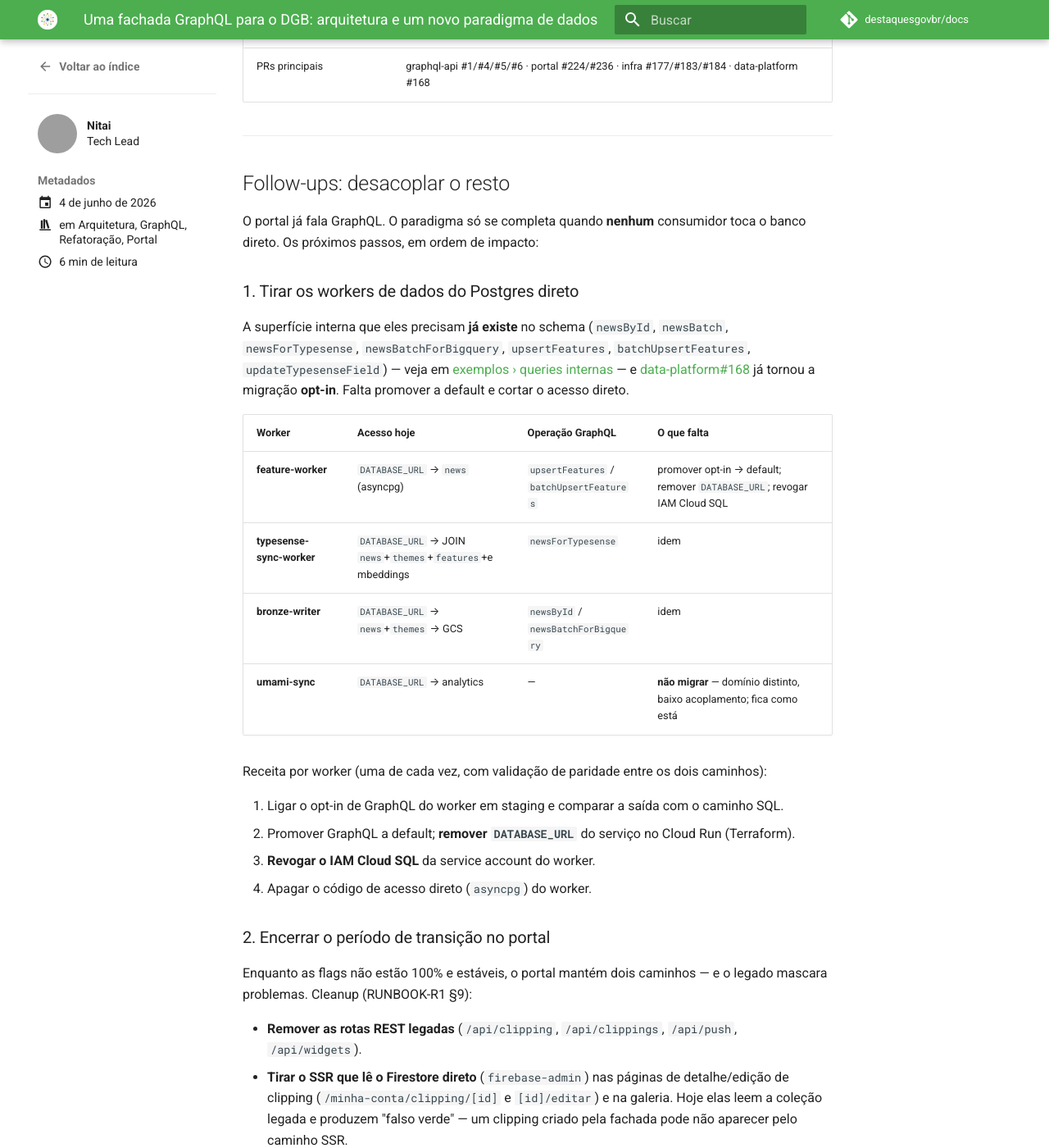
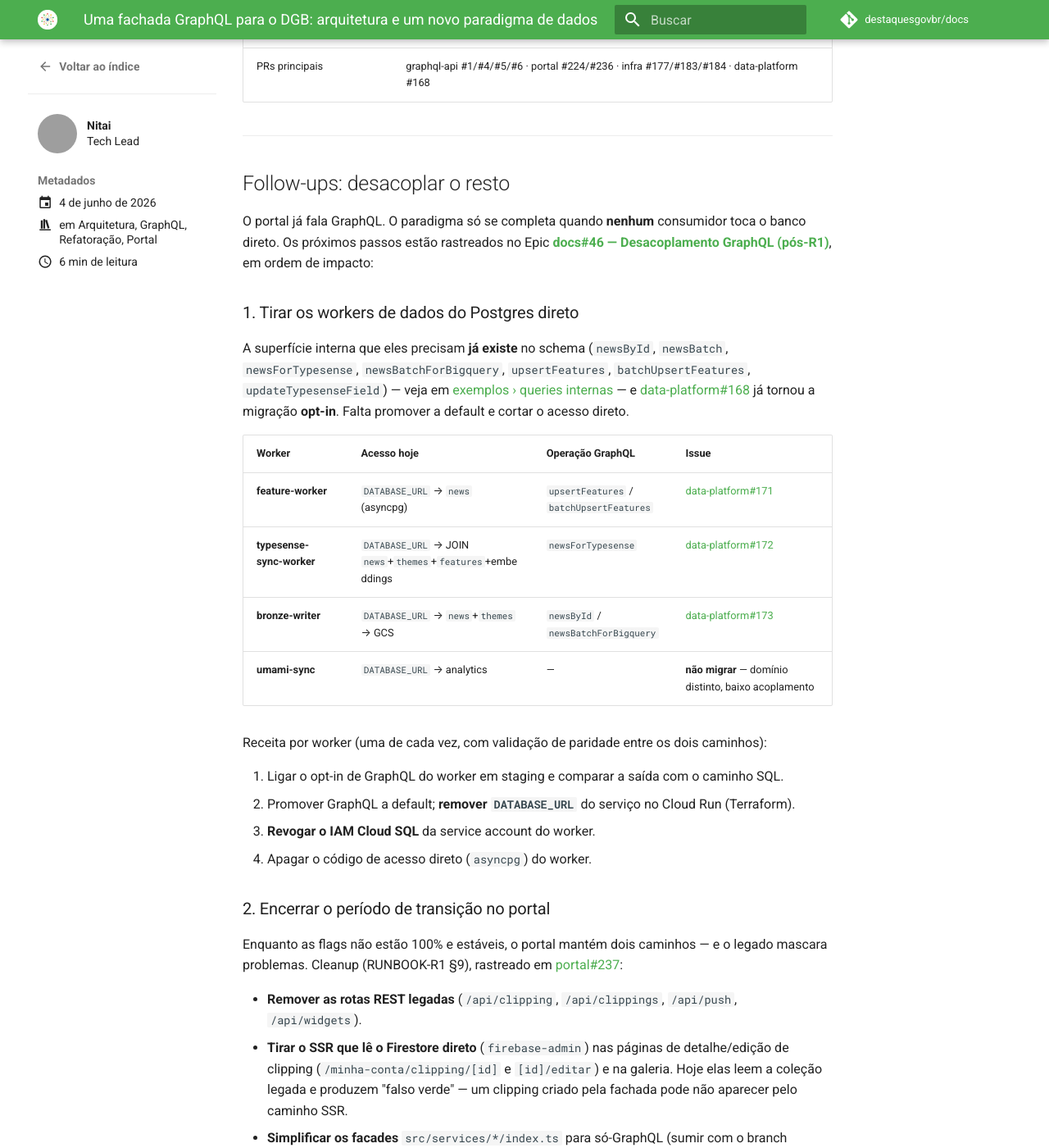
Before and after one commit to destaquesgovbr/docs, an MkDocs documentation site: the page built from docs/blog/posts/2026-06-04-fachada-graphql-dgb.md, in a window 1280 px wide and 1400 px high, scrolled down 3173 px. Shown: the whole window at 82% size. Built offline with MkDocs 1.6.1 and Material for MkDocs 9.7.7, drawn with Linux system fonts in a browser that asks for light colours; comment, search, counter and statistics services are not loaded; some of the changed text lies outside the part shown; grey boxes are pictures that could not be loaded.

Commit message:
blog: referencia as issues de follow-up no post da fachada GraphQL
Vincula a seção de follow-ups ao Epic docs#46 e às issues criadas:
data-platform#171/#172/#173 (workers), portal#237 (cleanup), infra#186 (CORS).

```diff
--- a/docs/blog/posts/2026-06-04-fachada-graphql-dgb.md
+++ b/docs/blog/posts/2026-06-04-fachada-graphql-dgb.md
@@ -98,18 +98,18 @@ Quanto mais o time pensar "isso é uma query no schema" em vez de "isso é uma l
 
 ## Follow-ups: desacoplar o resto
 
-O portal já fala GraphQL. O paradigma só se completa quando **nenhum** consumidor toca o banco direto. Os próximos passos, em ordem de impacto:
+O portal já fala GraphQL. O paradigma só se completa quando **nenhum** consumidor toca o banco direto. Os próximos passos estão rastreados no Epic [**docs#46 — Desacoplamento GraphQL (pós-R1)**](https://github.com/destaquesgovbr/docs/issues/46), em ordem de impacto:
 
 ### 1. Tirar os workers de dados do Postgres direto
 
 A superfície interna que eles precisam **já existe** no schema (`newsById`, `newsBatch`, `newsForTypesense`, `newsBatchForBigquery`, `upsertFeatures`, `batchUpsertFeatures`, `updateTypesenseField`) — veja em [exemplos › queries internas](https://destaquesgovbr.github.io/graphql-api/exemplos/) — e [data-platform#168](https://github.com/destaquesgovbr/data-platform/pull/168) já tornou a migração **opt-in**. Falta promover a default e cortar o acesso direto.
 
-| Worker | Acesso hoje | Operação GraphQL | O que falta |
-|--------|-------------|------------------|-------------|
-| **feature-worker** | `DATABASE_URL` → `news` (asyncpg) | `upsertFeatures` / `batchUpsertFeatures` | promover opt-in → default; remover `DATABASE_URL`; revogar IAM Cloud SQL |
-| **typesense-sync-worker** | `DATABASE_URL` → JOIN `news`+`themes`+`features`+embeddings | `newsForTypesense` | idem |
-| **bronze-writer** | `DATABASE_URL` → `news`+`themes` → GCS | `newsById` / `newsBatchForBigquery` | idem |
-| **umami-sync** | `DATABASE_URL` → analytics | — | **não migrar** — domínio distinto, baixo acoplamento; fica como está |
+| Worker | Acesso hoje | Operação GraphQL | Issue |
+|--------|-------------|------------------|-------|
+| **feature-worker** | `DATABASE_URL` → `news` (asyncpg) | `upsertFeatures` / `batchUpsertFeatures` | [data-platform#171](https://github.com/destaquesgovbr/data-platform/issues/171) |
+| **typesense-sync-worker** | `DATABASE_URL` → JOIN `news`+`themes`+`features`+embeddings | `newsForTypesense` | [data-platform#172](https://github.com/destaquesgovbr/data-platform/issues/172) |
+| **bronze-writer** | `DATABASE_URL` → `news`+`themes` → GCS | `newsById` / `newsBatchForBigquery` | [data-platform#173](https://github.com/destaquesgovbr/data-platform/issues/173) |
+| **umami-sync** | `DATABASE_URL` → analytics | — | **não migrar** — domínio distinto, baixo acoplamento |
 
 Receita por worker (uma de cada vez, com validação de paridade entre os dois caminhos):
 
@@ -120,7 +120,7 @@ Receita por worker (uma de cada vez, com validação de paridade entre os dois c
 
 ### 2. Encerrar o período de transição no portal
 
-Enquanto as flags não estão 100% e estáveis, o portal mantém dois caminhos — e o legado mascara problemas. Cleanup (RUNBOOK-R1 §9):
+Enquanto as flags não estão 100% e estáveis, o portal mantém dois caminhos — e o legado mascara problemas. Cleanup (RUNBOOK-R1 §9), rastreado em [portal#237](https://github.com/destaquesgovbr/portal/issues/237):
 
 - **Remover as rotas REST legadas** (`/api/clipping`, `/api/clippings`, `/api/push`, `/api/widgets`).
 - **Tirar o SSR que lê o Firestore direto** (`firebase-admin`) nas páginas de detalhe/edição de clipping (`/minha-conta/clipping/[id]` e `[id]/editar`) e na galeria. Hoje elas leem a coleção legada e produzem "falso verde" — um clipping criado pela fachada pode não aparecer pelo caminho SSR.
```
Also changed, not shown: other parts of docs/blog/posts/2026-06-04-fachada-graphql-dgb.md (+1 -1 lines).
